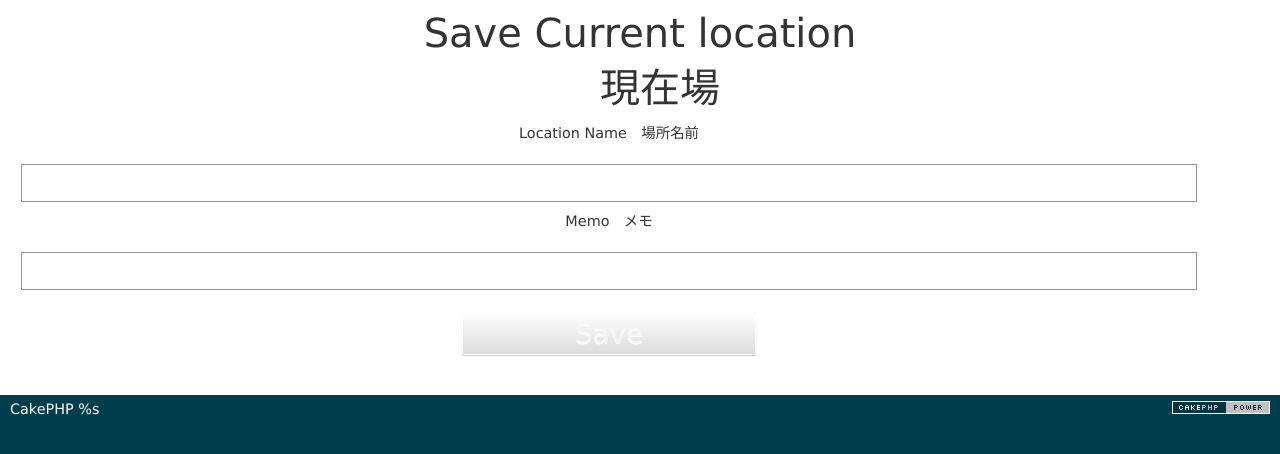
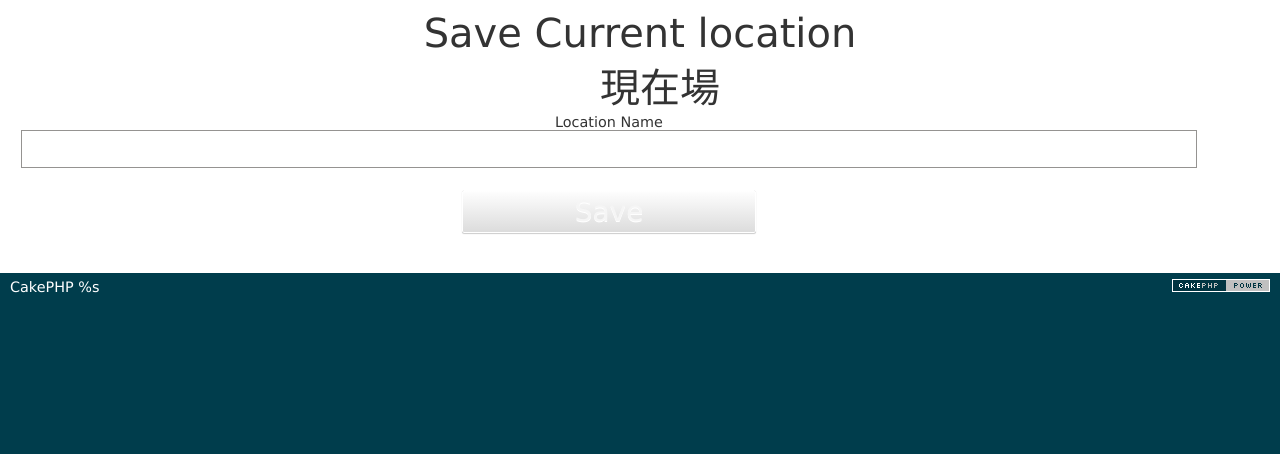
Before and after one commit to endopasmic/ArticleGeolocation, a CakePHP app: the page made by app/View/Location/current_location.ctp in a window 1280 px wide. Shown: the part 47-501 px from the top of the page. Run offline with PHP 8.4 and a stand-in for CakePHP, Linux system fonts and the light colour scheme; the template is opened without the code that fills it, so the values that code supplies are empty; some libraries are stand-ins or nearby versions.

Commit message:
delete location name, delete anime name but not done in .NewArticle

```diff
--- a/app/Controller/LocationController.php
+++ b/app/Controller/LocationController.php
@@ -25,12 +25,10 @@
 			$Longitude = $_POST['longitude'];
 			$UserId = $this->Session->read('UserId');
 			$Memo = $_POST['memo'];
-			$LocationName = $_POST['location_name'];
 
 			$this->Location->create();
 			$this->Location->save(array(
 				'user_id' => $UserId,
-				'location_name' => $LocationName,
 				'location_memo' => $Memo,
 				'latitude' => $Latitude,
 				'longitude' => $Longitude,
@@ -59,12 +57,10 @@
 			$UserId = $this->Session->read('UserId');
 
 			$Memo = $_POST['memo'];
-			$LocationName = $_POST['location_name'];
 
 			$this->Location->create();
 			$this->Location->save(array(
 				'user_id' => $UserId,
-				'location_name' => $LocationName,
 				'location_memo' => $Memo,
 				'latitude' => $Latitude,
 				'longitude' => $Longitude,
--- a/app/View/Location/current_location.ctp
+++ b/app/View/Location/current_location.ctp
@@ -7,16 +7,15 @@
 <div id="map-canvas"></div>
 
 <div id="current_location_container">
-<div id="topic">Save Current location<div id="jp">　現在場</div></div>
+	<div id="topic">Save Current location <div id="jp">　現在場</div> </div>
     <form method="post" >
 
     <input type="hidden" name="latitude" value="0" />
     <input type="hidden" name="longitude" value="0" />
-  	<div>Location Name　<span id="jp">場所名前</span></div>
-  	<input type="text" name="location_name" />
-  	<div>Memo　<span id="jp">メモ</span></div>
-  	<input type="text" name="memo" />
-    <br/>
+	Location Name
+	<br/>
+	<input type="text" name="memo" />
+	<br/>
     <input type="submit" value="Save" />
 
     </form>
--- a/app/View/Location/search_location.ctp
+++ b/app/View/Location/search_location.ctp
@@ -18,11 +18,6 @@
 	<input type="hidden" name="latitude" value="0" />
 	<input type="hidden" name="longitude" value="0" />
 
-	Location Name <span id="jp">場所名前</span>
-	<br/>
-	<input type="text" name="location_name" />
-	<br/>
-
 	Memo　<span id="jp">メモ</span>
 	<br/>
 	<input type="text" name="memo" />
--- a/app/webroot/css/current_location.css
+++ b/app/webroot/css/current_location.css
@@ -21,7 +21,7 @@
 	text-align: center;
 }
 #map-canvas{
-	width:100%;
+	width:90%;
 	height: 80%;
 }
 #topic{
--- a/app/webroot/css/search_location.css
+++ b/app/webroot/css/search_location.css
@@ -21,7 +21,7 @@
 	text-align: center;
 }
 #map-canvas{
-	width:100%;
+	width:90%;
 	height: 80%;
 }
 #pac-input{
```
Also changed, not shown: app/View/Article/new_article.ctp (+1 -8 lines).
